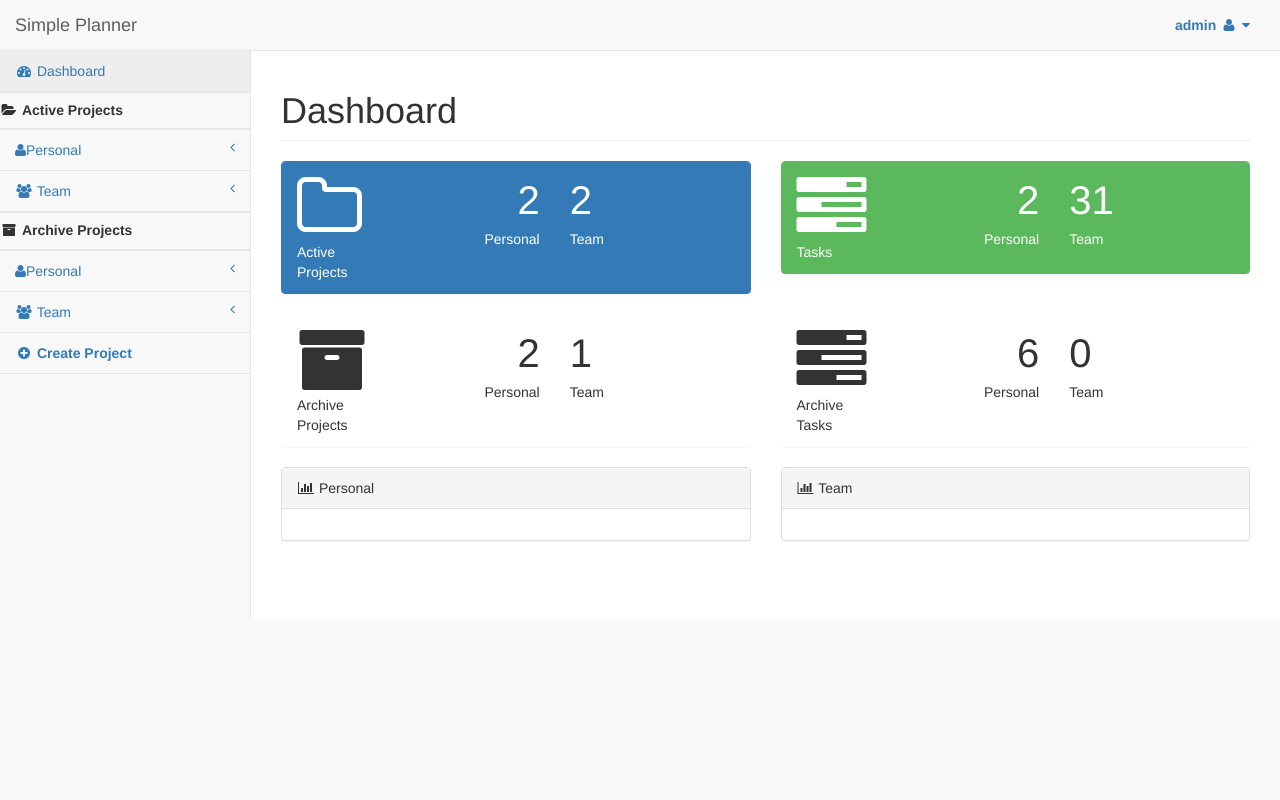
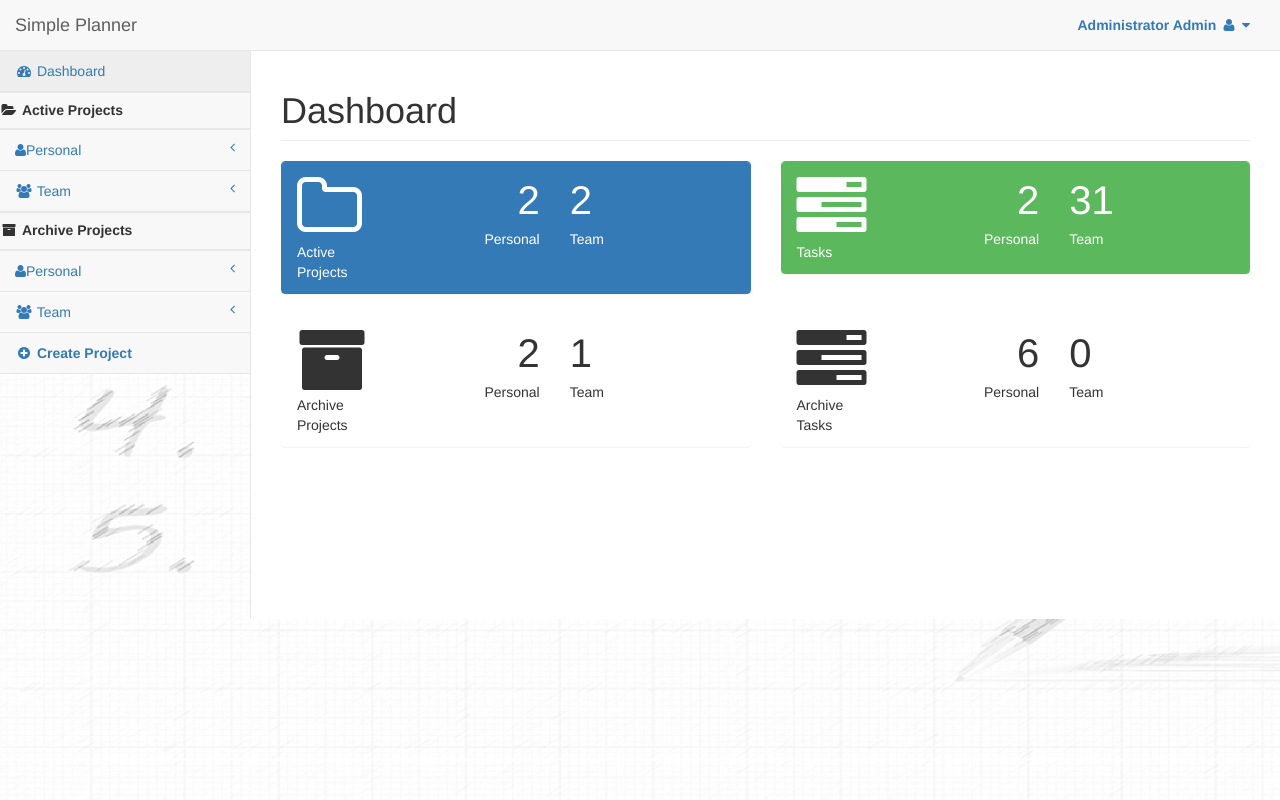
Before and after one commit to callsatya801/cs_finalProject, a Django app: page / in a window 1280 px wide. Run offline with Django 3.2, Linux system fonts and the light colour scheme; a user stored in the database is signed in; data comes from the database, SQL or seed files in the repository; both versions use the stored data as it was after the commit; some libraries are stand-ins or nearby versions.

Commit message:
working copy

```diff
--- a/tasks/templates/tasks/base.html
+++ b/tasks/templates/tasks/base.html
@@ -90,7 +90,7 @@
 
 </head>
 
-<body>
+<body background="{% static 'tasks/images/tasks_bg.png' %}">
     {% block body %}{% endblock %}
 
 </body>
--- a/tasks/templates/tasks/home.html
+++ b/tasks/templates/tasks/home.html
@@ -216,46 +216,6 @@
             </div>
         </div>
 
-        <div class="row">
-            <div class="col-lg-6 col-md-6">
-                <!-- /.panel -->
-                <div class="panel panel-default">
-                    <div class="panel-heading">
-                        <i class="fa fa-bar-chart-o fa-fw"></i> Personal
-                    </div>
-                    <!-- /.panel-heading -->
-                    <div class="panel-body">
-                        <div class="row">
-                            <div class="col-lg-6">
-                                <div id="morris-bar-chart"></div>
-                            </div>
-                            <!-- /.col-lg-8 (nested) -->
-                        </div>
-                        <!-- /.row -->
-                    </div>
-                    <!-- /.panel-body -->
-                </div>
-                <!-- /.panel -->
-            </div>
-            <div class="col-lg-6 col-md-6">
-                <div class="panel panel-default">
-                    <div class="panel-heading">
-                        <i class="fa fa-bar-chart-o fa-fw"></i> Team
-                    </div>
-                    <!-- /.panel-heading -->
-                    <div class="panel-body">
-                        <div class="row">
-                            <div class="col-lg-6">
-                                <div id="morris-bar-chart"></div>
-                            </div>
-                            <!-- /.col-lg-8 (nested) -->
-                        </div>
-                        <!-- /.row -->
-                    </div>
-                    <!-- /.panel-body -->
-                </div>
-            </div>
-        </div>
 
     </div>
     {% endif %} {% endblock %}
--- a/tasks/templates/tasks/login.html
+++ b/tasks/templates/tasks/login.html
@@ -4,7 +4,7 @@
     <div class="container">
         <div class="row">
             <div class="col-md-4 col-md-offset-4">
-                <div class="login-panel panel panel-default">
+                <div class="login-panel panel panel-primary">
                     <div class="panel-heading">
                         <h3 class="panel-title">Please Sign In</h3>
                     </div>
--- a/tasks/views.py
+++ b/tasks/views.py
@@ -138,7 +138,7 @@ def home_view(request):
 
     #print(f"Personal Tasks: {p_tasks_stat}")
     #print(f"Team Tasks: {t_tasks_stat}")
-    context= {'projectDict':projectDict, 'user':request.user.username,
+    context= {'projectDict':projectDict, 'user':request.user.get_full_name(),
                 'l_act_p_count':l_act_p_count,'l_act_t_count':l_act_t_count,
                 'l_arch_p_count':l_arch_p_count,'l_arch_t_count':l_arch_t_count
                ,'l_p_task_count':l_p_task_count,'l_t_task_count':l_t_task_count
```
Also changed, not shown: README.md, db.sqlite3, tasks/static/tasks/images/tasks_bg.png.
